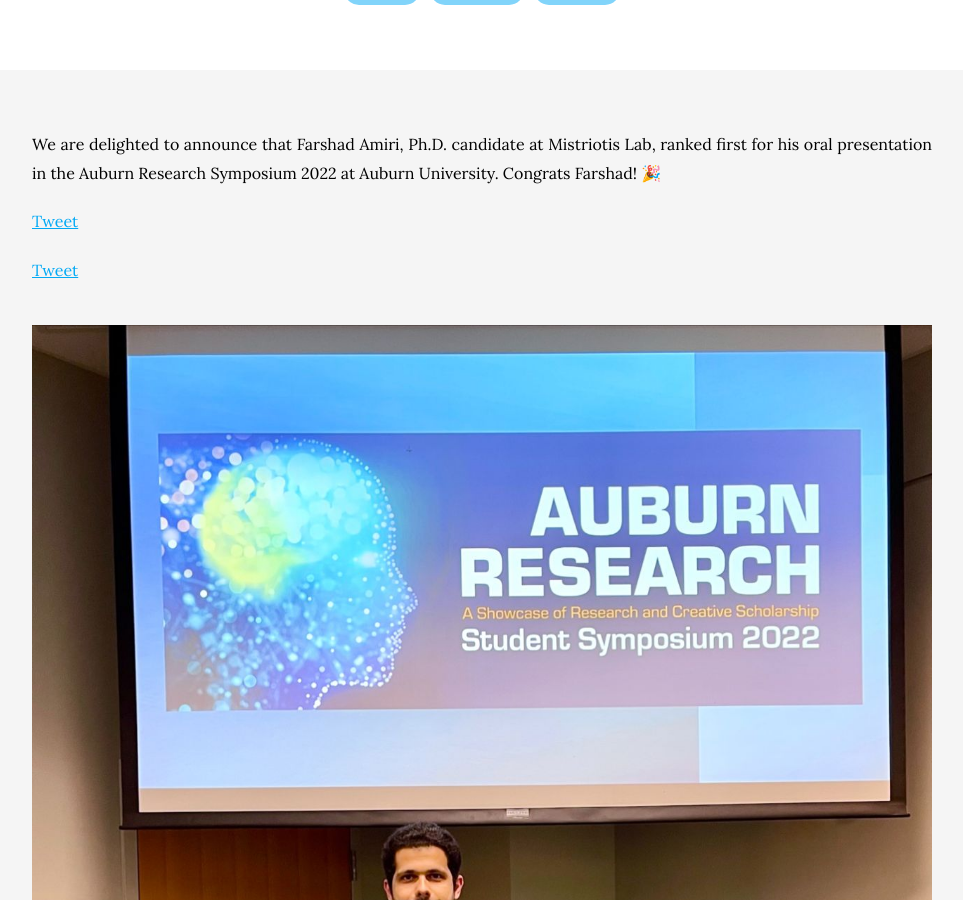
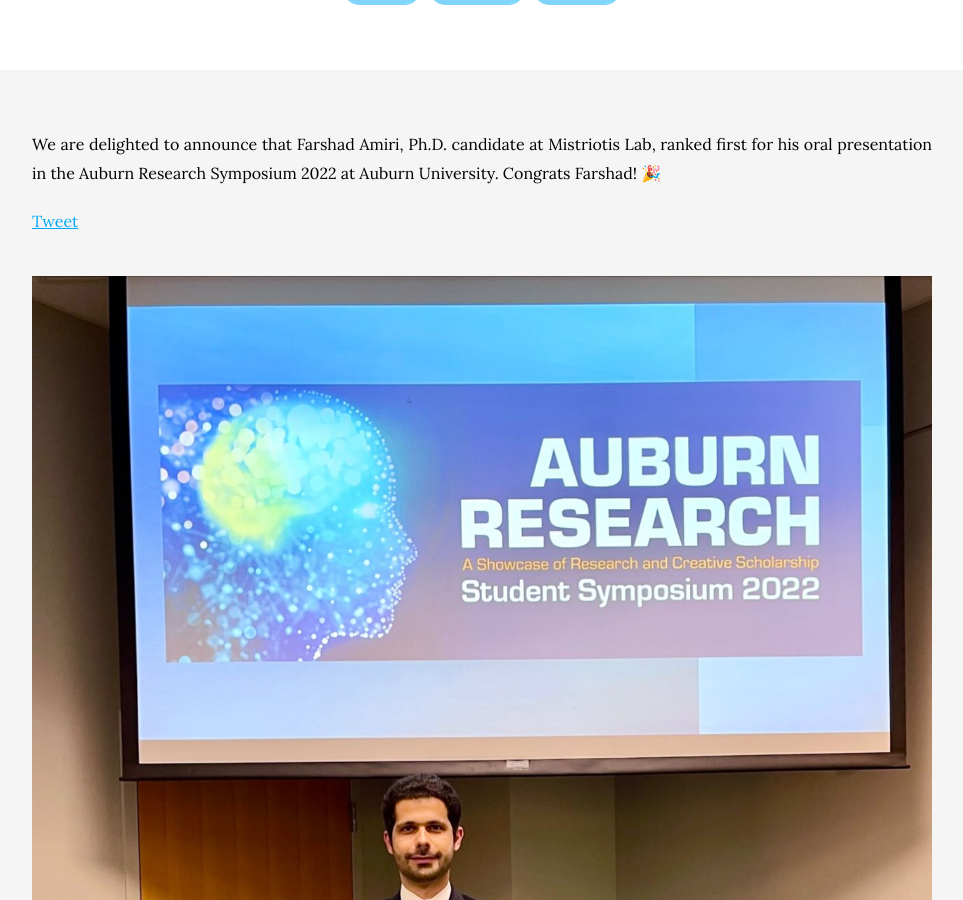
Before and after one commit to mistriotis-lab/mistriotis-lab.github.io, a Jekyll site: the page built from _posts/2022-04-30-post-4.md, in a window 1280 px wide and 900 px high, scrolled down 335 px. Shown: the whole window, without its empty margins (158-1121 px from the left). Built offline with Jekyll 4.4.1, drawn with Linux system fonts in a browser that asks for light colours; nearby versions of some CDN libraries; comment, search, counter and statistics services are not loaded.

Commit message:
Update 2022-04-30-post-4.md

```diff
--- a/_posts/2022-04-30-post-4.md
+++ b/_posts/2022-04-30-post-4.md
@@ -12,10 +12,8 @@
 We are delighted to announce that Farshad Amiri, Ph.D. candidate at Mistriotis Lab, ranked first for his oral presentation in the Auburn Research Symposium 2022 at Auburn University. Congrats Farshad! 🎉
 
 <a class="twitter-share-button"
-  href="https://twitter.com/intent/tweet">
+  href="https://twitter.com/intent/tweet" meta name="twitter:image" content="https://github.com/mistriotis-lab/mistriotis-lab.github.io/blob/main/images/news/StudentSymposium2022.jpg">
 Tweet</a>
-
-<a href="https://twitter.com/share?ref_src=twsrc%5Etfw" class="twitter-share-button" meta name="twitter:image" content="https://mistriotis-lab.github.io/2022/04/30/post-4.html" data-show-count="false">Tweet</a><script async src="https://platform.twitter.com/widgets.js" charset="utf-8"></script>
 
 {:.center}
 
```
